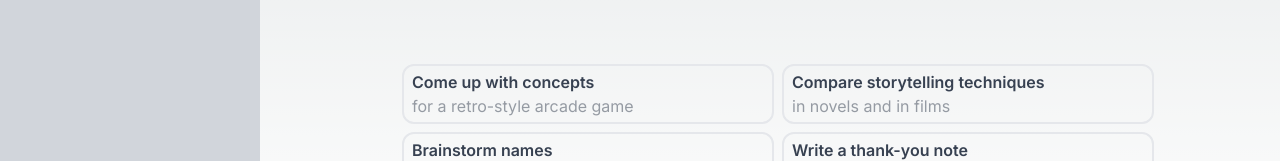
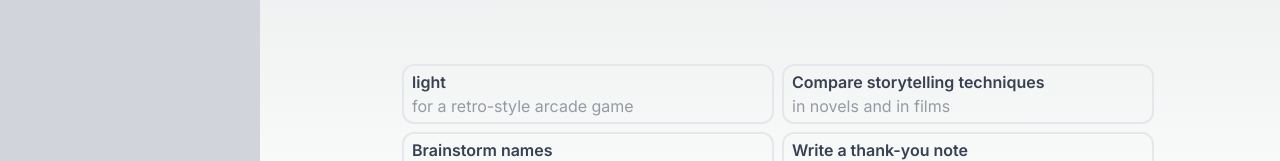
Before and after one commit to promptengineers-ai/llm-server, a Next.js app in the folder frontend/: page /chat in a window 1280 px wide. Shown: the part 506-667 px from the top of the page. Built offline with nearby package versions, Linux system fonts and the light colour scheme; no server answers; sample sign-in values are in the browser's storage.

Commit message:
Peep theme

```diff
--- a/frontend/src/components/sections/ChatSection.tsx
+++ b/frontend/src/components/sections/ChatSection.tsx
@@ -136,9 +136,9 @@ export default function ChatInputSection() {
                                                             <div className="flex w-full items-center justify-between">
                                                                 <div className="flex flex-col overflow-hidden py-1 px-2 text-secondary-100">
                                                                     <div className="truncate font-semibold">
-                                                                        Come up
-                                                                        with
-                                                                        concepts
+                                                                        {localStorage.getItem(
+                                                                            "theme"
+                                                                        )}
                                                                     </div>
                                                                     <div className="truncate opacity-50">
                                                                         for a
```
